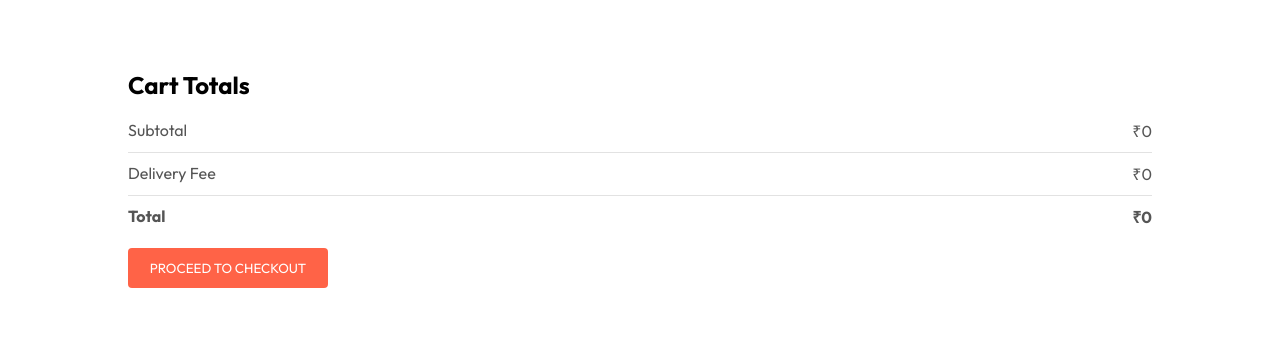
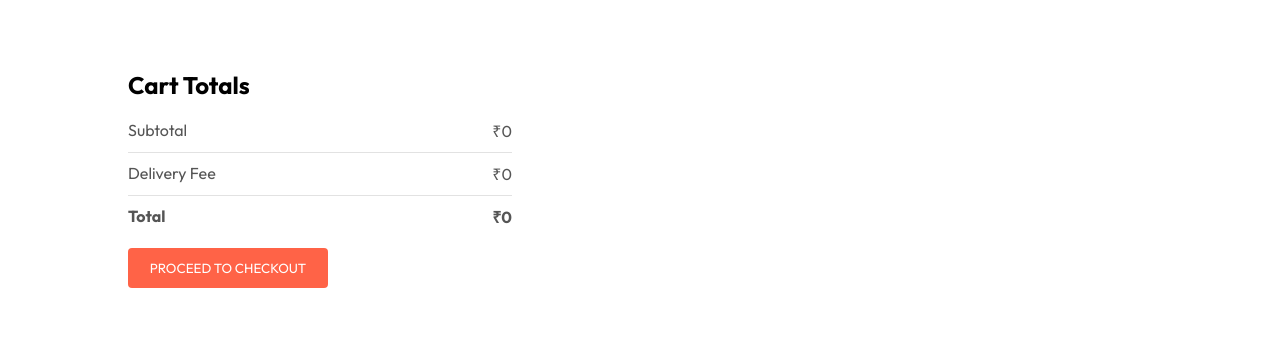
Before and after one commit to arbazzkhann/MERN-Bag-Selling-Project, a React (Vite) app in the folder frontend/: page /cart in a window 1280 px wide. Shown: the part 240-578 px from the top of the page. Built offline with nearby package versions, Linux system fonts and the light colour scheme; no server answers.

Commit message:
max width of cart total

```diff
--- a/frontend/src/pages/Cart/Cart.css
+++ b/frontend/src/pages/Cart/Cart.css
@@ -41,6 +41,9 @@
     display: flex;
     flex-direction: column;
     gap: 20px;
+
+    /* remove if promocode enabled */
+    max-width: 30vw;
 }
 
 .cart-total-details {
```
